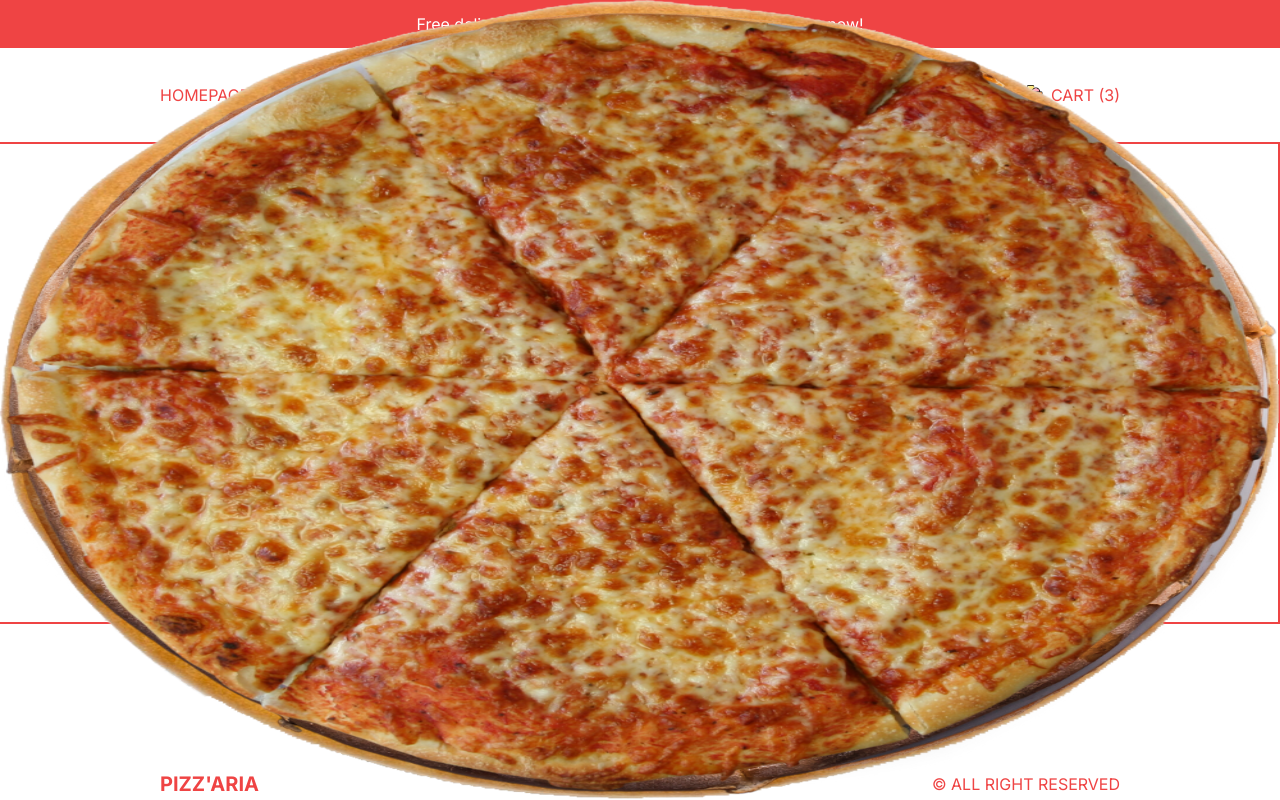
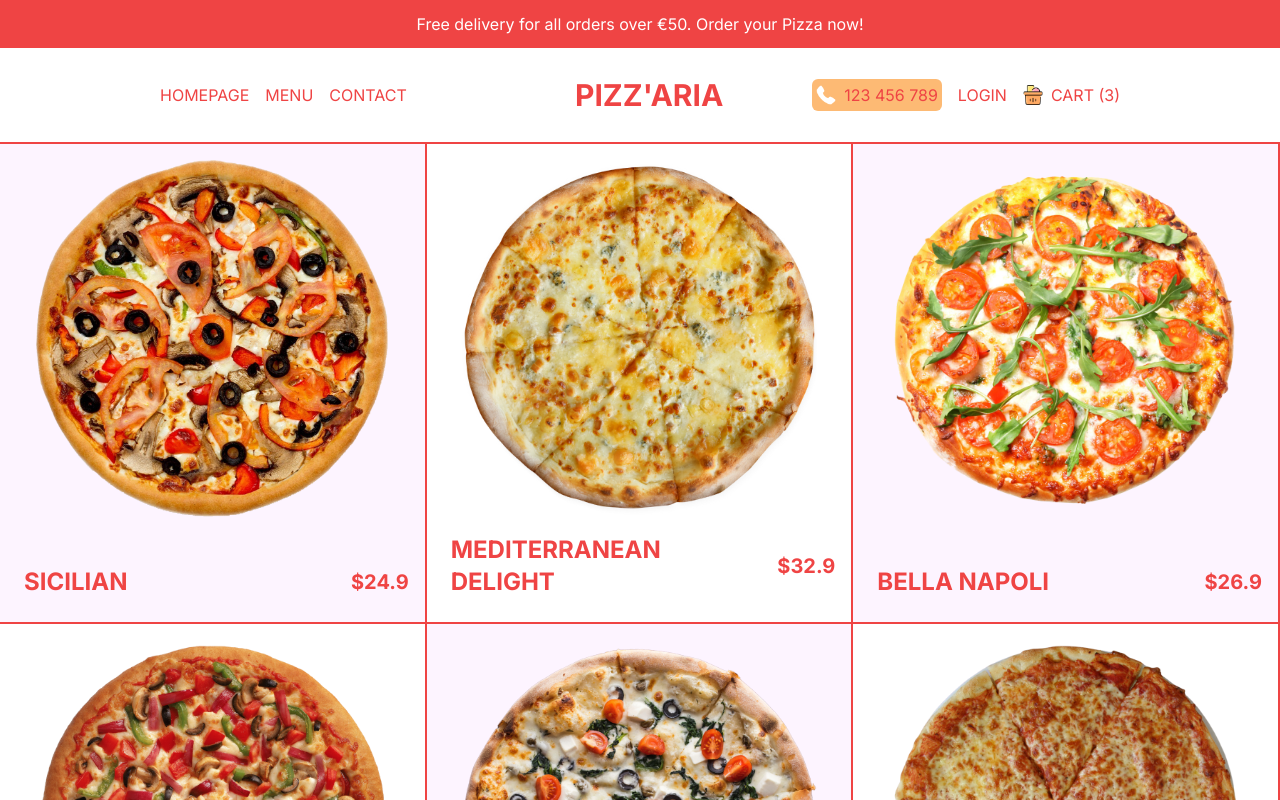
Before and after one commit to RichardUdoh/pizz-aria, a Next.js app: page /menu/burgers in a window 1280 px wide. Shown: the top 800 px of the page. Built offline with nearby package versions, Linux system fonts and the light colour scheme.

Commit message:
Product list page design with tailand

```diff
--- a/src/app/menu/[category]/page.tsx
+++ b/src/app/menu/[category]/page.tsx
@@ -5,17 +5,24 @@
 
 const CategoryPage = () => {
   return (
-    <div className='flex text-red-500'>
+    <div className='flex flex-wrap text-red-500'>
       {pizzas.map(item=>(
-        <Link className='w-full h-[60vh] border-r-2 border-b-2 border-red-500' href={`/product/${item.id}`} key={item.id}>
+        <Link className='w-full h-[60vh] border-r-2 border-b-2 border-red-500 sm:w-1/2 lg:w-1/3 p-4 flex flex-col justify-between group odd:bg-fuchsia-50' href={`/product/${item.id}`} key={item.id}>
           {/* IMAGE CONTAINER */}
           {item.img && (
-            <div className=''>
-              <Image src={item.img} alt='' fill/>
+            <div className='relative h-[80%]'>
+              <Image src={item.img} alt='' fill className='object-contain'/>
             </div>
 
           )}
           {/* TEXT CONTAINER */}
+          <div className='flex items-center justify-between font-bold'>
+             <h1 className='text-2xl uppercase p-2'>{item.title}</h1>
+             <h2 className='group-hover:hidden text-xl'>${item.price}</h2>
+             <button className='hidden group-hover:block uppercase bg-red-500 text-white p-2 rounded-md'>
+              Add to Cart
+             </button>
+          </div>
         </Link>
       ))}
 
```
